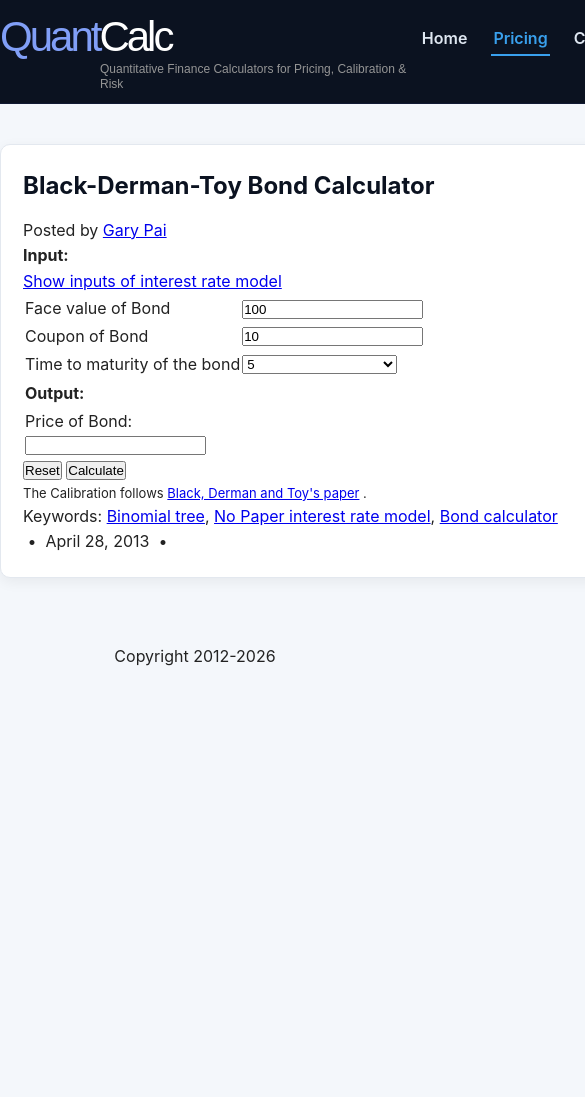
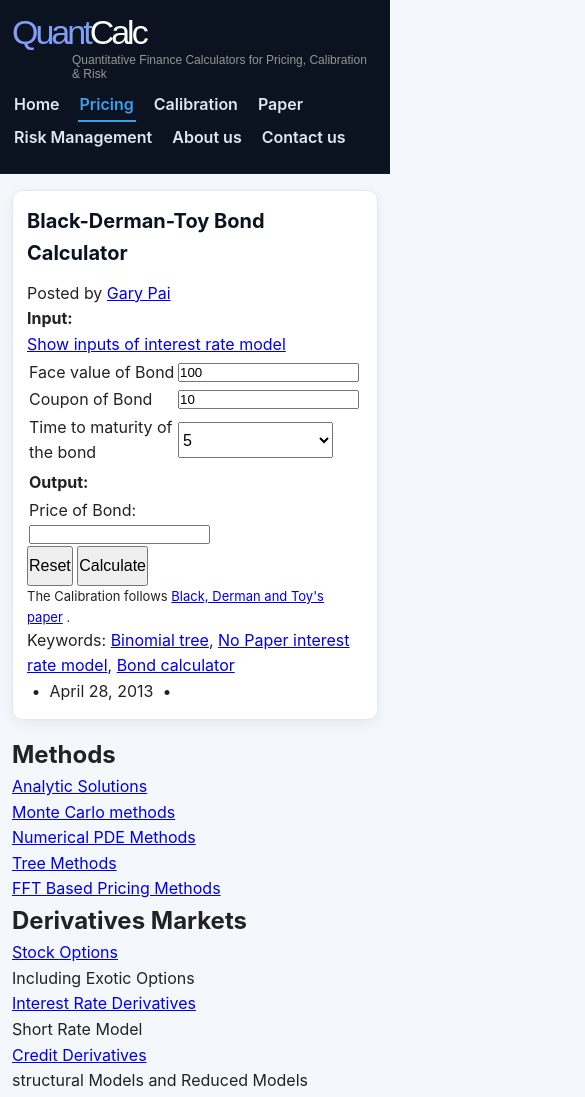
Before and after one commit to gamealready/quantcalc, a plain HTML site: page BDTBond.html in a window 390 px wide. Shown: the top 1097 px of the page, 585 px wide, since content can reach past the window. Before the commit the page ends 844 px from the top, so only its background shows below. Drawn offline with Linux system fonts and the light colour scheme.

Commit message:
Add responsive styles for mobile devices
Co-authored-by: copilot-swe-agent[bot] <198982749+Copilot@users.noreply.github.com>

```diff
--- a/style.css
+++ b/style.css
@@ -126,3 +126,36 @@ body {
 .calc-guide mjx-container[display="true"] { max-width: 100%; overflow-x: auto; overflow-y: hidden; }
 .calc-guide table.calc-guide-table { border-collapse: collapse; max-width: 100%; }
 .calc-guide table.calc-guide-table td, .calc-guide table.calc-guide-table th { border: 1px solid #ccd; padding: 3px 8px; text-align: left; }
+
+/* ---------------- MOBILE / RESPONSIVE ---------------- */
+img, canvas, svg, video { max-width: 100%; height: auto; }
+.article { overflow-x: auto; }
+pre, code { max-width: 100%; overflow-x: auto; }
+
+@media (max-width: 900px) {
+    .header { min-width: 0; }
+    .header_resize,
+    .content_resize {
+        width: 100%;
+        padding: 0 12px;
+    }
+    .header_resize { flex-direction: column; align-items: flex-start; gap: 10px; }
+    .menu_nav ul { flex-wrap: wrap; gap: 8px 16px; }
+    .logo h1 a, .logo .site_title a { font-size: 34px; }
+    .logo small { padding-left: 60px; }
+
+    .content { padding: 16px 0; }
+    .content_resize { flex-direction: column; gap: 0; }
+    .mainbar, .sidebar { width: 100% !important; float: none !important; }
+    .article { padding: 14px; margin-bottom: 16px; }
+    .article h1, .article h2 { font-size: 20px; }
+
+    table { display: block; max-width: 100%; overflow-x: auto; }
+    input[type="text"], input[type="number"], input[type="search"], select, textarea {
+        max-width: 100%;
+        font-size: 16px; /* prevents iOS zoom on focus */
+        min-height: 36px;
+    }
+    input[type="button"], input[type="submit"], button { min-height: 40px; font-size: 16px; }
+    .footer, .fbg { min-width: 0 !important; width: 100% !important; }
+}
```
